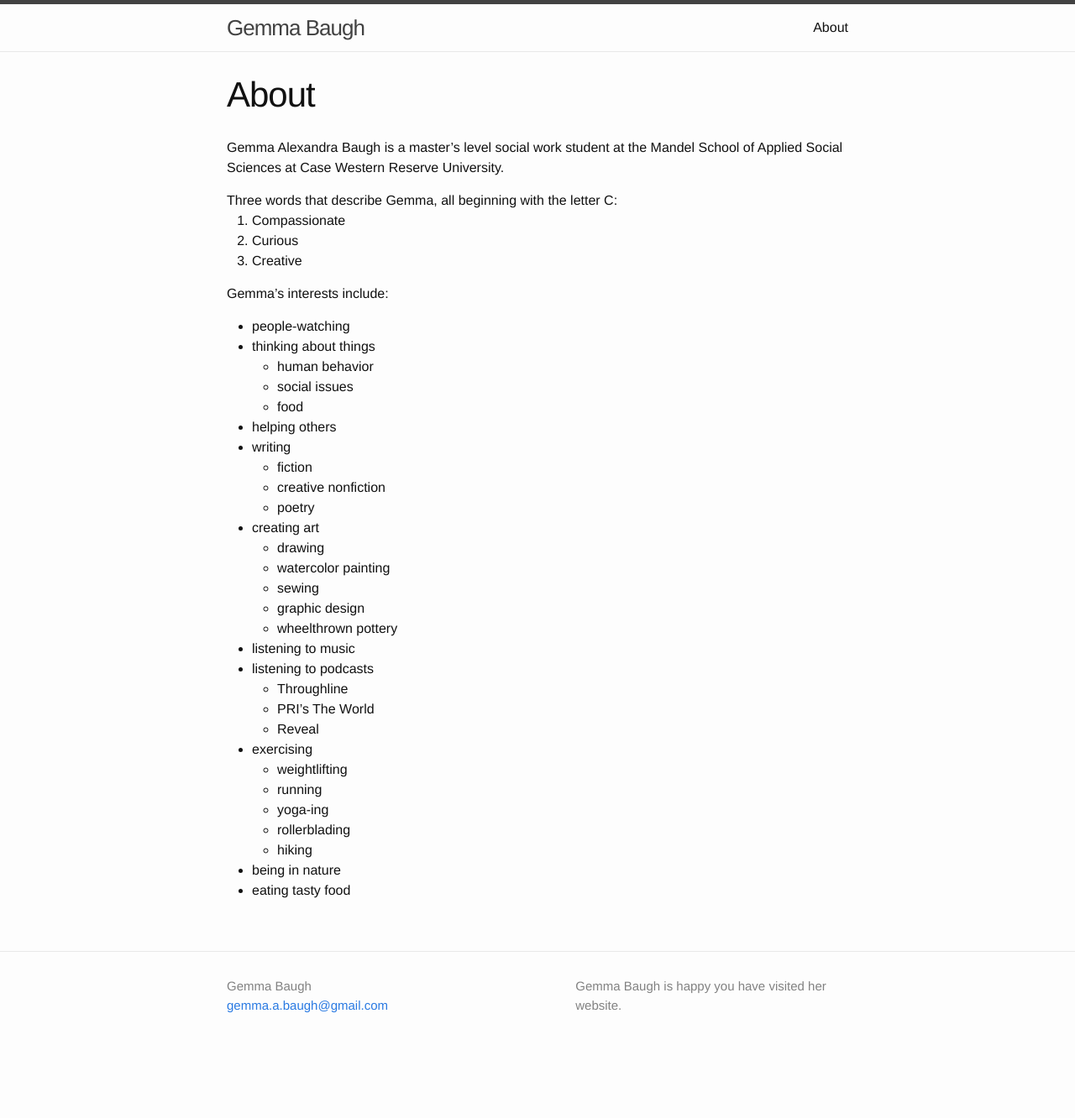
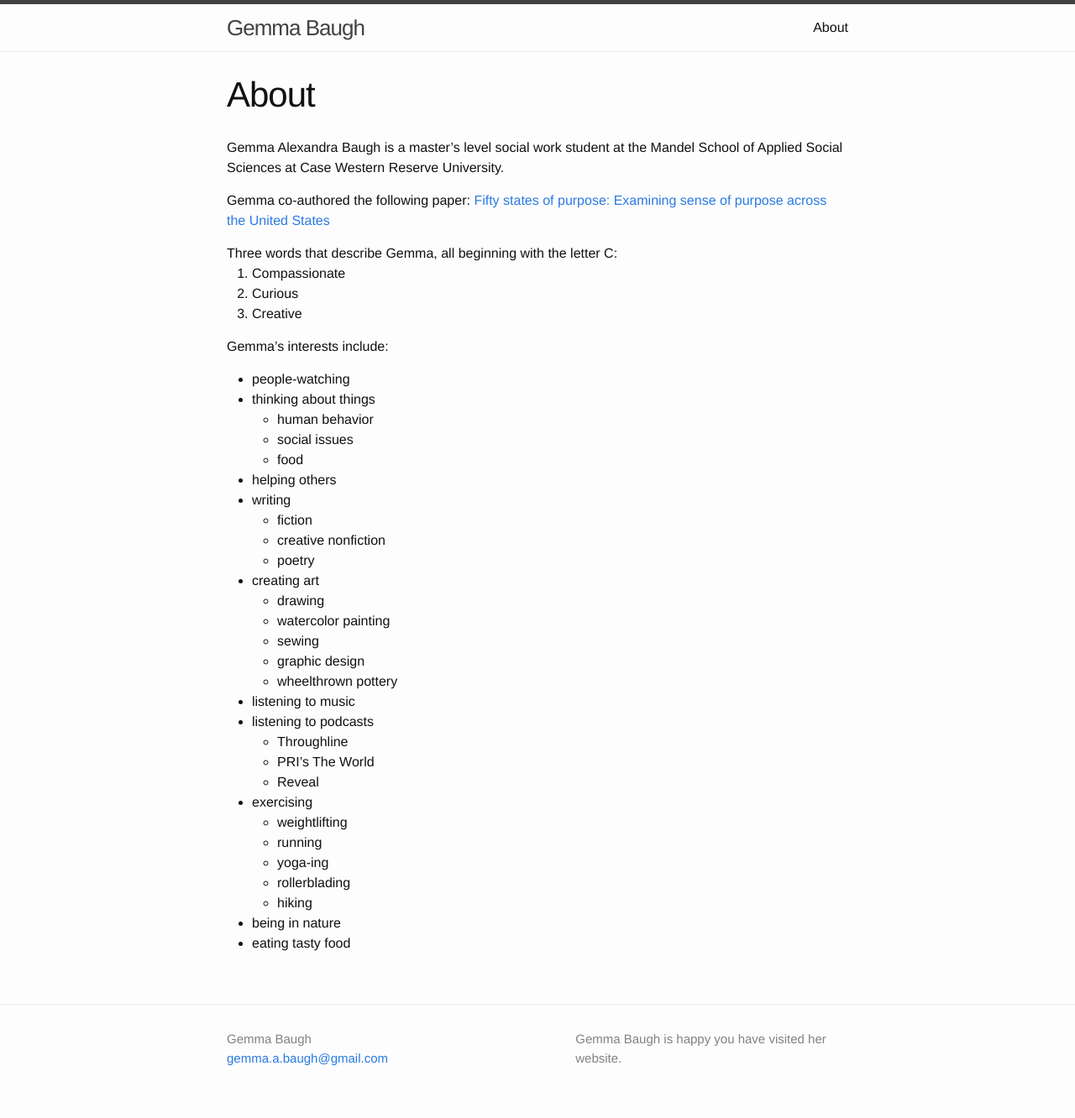
Before and after one commit to gemmabaugh/gemmabaugh.github.io, a Jekyll site: the page built from about.md, in a window 1280 px wide. Shown: the whole page at 84% size. Built offline with Jekyll 4.4.1, drawn with Linux system fonts in a browser that asks for light colours; before the commit the page ends 1269 px from its top, so only the background shows below that.

Commit message:
added paper link to about page

```diff
--- a/about.md
+++ b/about.md
@@ -5,6 +5,8 @@ permalink: /about/
 ---
 
 Gemma Alexandra Baugh is a master's level social work student at the Mandel School of Applied Social Sciences at Case Western Reserve University.
+
+Gemma co-authored the following paper: [Fifty states of purpose: Examining sense of purpose across the United States](https://doi.org/10.1080/17439760.2019.1689417)
 
 Three words that describe Gemma, all beginning with the letter C:
 : 1. Compassionate
```
